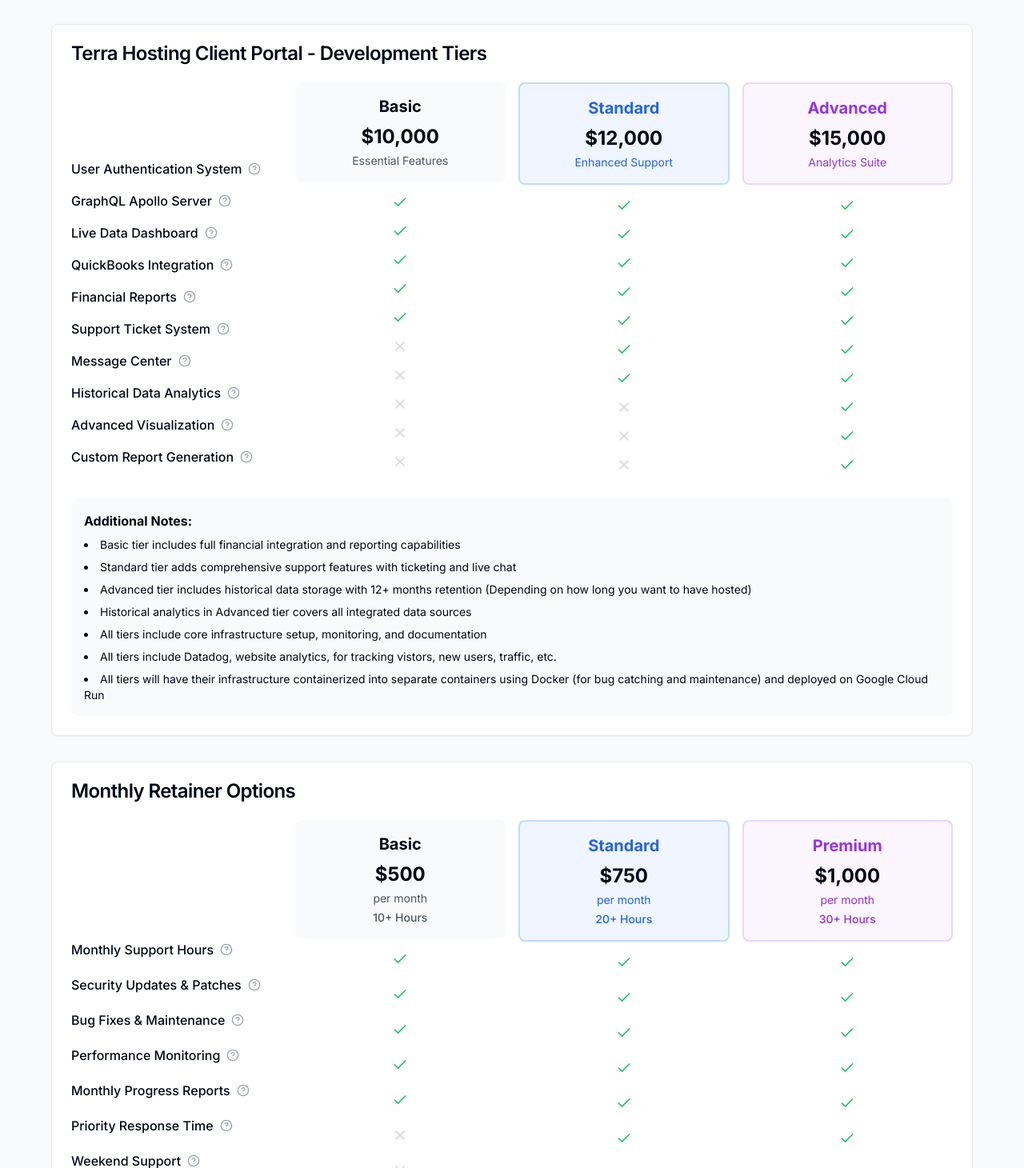
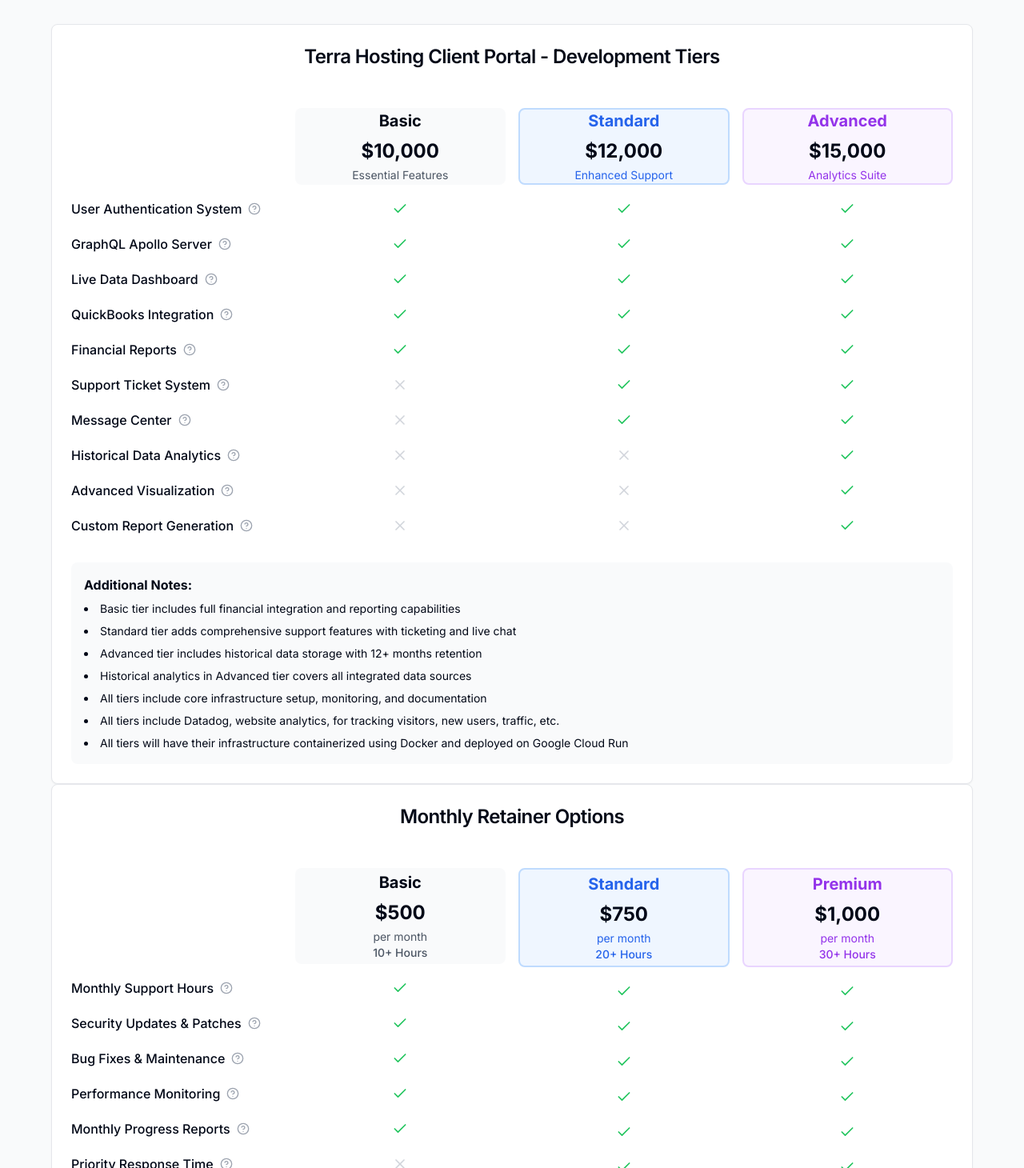
Before and after one commit to kevinm23nelson/terra-pricing, a Next.js app: page / in a window 1280 px wide. Shown: the part 70-1530 px from the top of the page at 80% size. Built offline with nearby package versions, Linux system fonts and the light colour scheme.

Commit message:
Edits to styling and sizing

```diff
--- a/src/components/retainer-tiers.tsx
+++ b/src/components/retainer-tiers.tsx
@@ -11,7 +11,7 @@
 interface RetainerFeature {
   name: string;
   description: string;
-  tooltipContent: string; // Detailed explanation for tooltip
+  tooltipContent: string;
   basic: boolean;
   standard: boolean;
   premium: boolean;
@@ -163,33 +163,30 @@
 
   return (
     <TooltipProvider>
-      <Card className="w-full max-w-6xl mt-8">
-        <CardHeader>
-          <CardTitle>Monthly Retainer Options</CardTitle>
+      <Card className="w-full max-w-6xl mx-auto">
+        <CardHeader className="text-center">
+          <CardTitle className="text-xl sm:text-2xl">Monthly Retainer Options</CardTitle>
         </CardHeader>
-        <CardContent>
-          <div className="grid grid-cols-4 gap-4">
+        <CardContent className="p-2 sm:p-6">
+          <div className="overflow-x-auto">
+            <div className="inline-block min-w-full align-middle">
+              <div className="grid grid-cols-4 gap-4 min-w-[800px]">
                 {/* Features Column */}
-            <div className="space-y-4">
-              {/* Adjust this height to match the pricing card headers */}
-              <div className="h-[132px]"></div>{" "}
-              {/* Changed from h-20 to h-[132px] */}
+                <div className="space-y-4 mt-6">
+                  <div className="h-24"></div>
                   {features.map((feature, index) => (
-                <div
-                  key={index}
-                  className="flex items-center space-x-2 min-h-[28px]"
-                >
-                  <span className="font-medium">{feature.name}</span>
-                  <Tooltip>
+                    <div key={index} className="flex items-center gap-2 pr-4 min-h-[28px]">
+                      <span className="font-medium text-sm sm:text-base whitespace-nowrap">{feature.name}</span>
+                      <Tooltip delayDuration={0}>
                         <TooltipTrigger asChild>
-                      <div className="inline-flex cursor-help">
+                          <div className="inline-flex flex-shrink-0 cursor-help">
                             <HelpCircle size={16} className="text-gray-400" />
                           </div>
                         </TooltipTrigger>
-                    <TooltipContent className="max-w-xs">
+                        <TooltipContent side="right" className="max-w-xs">
                           <div className="space-y-2">
                             <p className="font-medium">{feature.description}</p>
-                        <div className="text-sm text-gray-600 whitespace-pre-line">
+                            <div className="text-sm text-gray-800 whitespace-pre-line">
                               {feature.tooltipContent}
                             </div>
                           </div>
@@ -201,16 +198,14 @@
 
                 {/* Basic Tier */}
                 <div className="space-y-4">
-              <div className="text-center p-4 bg-gray-50 rounded-lg">
-                <h3 className="text-xl font-bold">Basic</h3>
-                <p className="text-2xl font-bold mt-2">$500</p>
-                <p className="text-sm text-gray-600 mt-1">per month</p>
-                <p className="text-sm font-medium text-gray-600 mt-1">
-                  10+ Hours
-                </p>
+                  <div className="text-center p-1 bg-gray-50 rounded-lg h-26 flex flex-col justify-center">
+                    <h3 className="text-lg sm:text-xl font-bold">Basic</h3>
+                    <p className="text-xl sm:text-2xl font-bold mt-2">$500</p>
+                    <p className="text-xs sm:text-sm text-gray-600 mt-1">per month</p>
+                    <p className="text-xs sm:text-sm font-medium text-gray-600">10+ Hours</p>
                   </div>
                   {features.map((feature, index) => (
-                <div key={index} className="flex justify-center min-h-[28px]">
+                    <div key={index} className="flex justify-center min-h-[28px] items-center">
                       {renderCheck(feature.basic)}
                     </div>
                   ))}
@@ -218,18 +213,14 @@
 
                 {/* Standard Tier */}
                 <div className="space-y-4">
-              <div className="text-center p-4 bg-blue-50 rounded-lg border-2 border-blue-200">
-                <h3 className="text-xl font-bold text-blue-600">Standard</h3>
-                <p className="text-2xl font-bold mt-2">$750</p>
-                <p className="text-sm text-blue-600 mt-1">per month</p>
-                <p className="text-sm font-medium text-blue-600 mt-1">
-                  20+ Hours
-                </p>
+                  <div className="text-center p-1 bg-blue-50 rounded-lg border-2 border-blue-200 h-26 flex flex-col justify-center">
+                    <h3 className="text-lg sm:text-xl font-bold text-blue-600">Standard</h3>
+                    <p className="text-xl sm:text-2xl font-bold mt-2">$750</p>
+                    <p className="text-xs sm:text-sm text-blue-600 mt-1">per month</p>
+                    <p className="text-xs sm:text-sm font-medium text-blue-600">20+ Hours</p>
                   </div>
                   {features.map((feature, index) => (
-                <div key={index} className="flex justify-center min-h-[28px]">
-                  {" "}
-                  {/* Added min-h-[28px] */}
+                    <div key={index} className="flex justify-center min-h-[28px] items-center">
                       {renderCheck(feature.standard)}
                     </div>
                   ))}
@@ -237,36 +228,29 @@
 
                 {/* Premium Tier */}
                 <div className="space-y-4">
-              <div className="text-center p-4 bg-purple-50 rounded-lg border-2 border-purple-200">
-                <h3 className="text-xl font-bold text-purple-600">Premium</h3>
-                <p className="text-2xl font-bold mt-2">$1,000</p>
-                <p className="text-sm text-purple-600 mt-1">per month</p>
-                <p className="text-sm font-medium text-purple-600 mt-1">
-                  30+ Hours
-                </p>
+                  <div className="text-center p-1 bg-purple-50 rounded-lg border-2 border-purple-200 h-26 flex flex-col justify-center">
+                    <h3 className="text-lg sm:text-xl font-bold text-purple-600">Premium</h3>
+                    <p className="text-xl sm:text-2xl font-bold mt-2">$1,000</p>
+                    <p className="text-xs sm:text-sm text-purple-600 mt-1">per month</p>
+                    <p className="text-xs sm:text-sm font-medium text-purple-600">30+ Hours</p>
                   </div>
                   {features.map((feature, index) => (
-                <div key={index} className="flex justify-center min-h-[28px]">
-                  {" "}
-                  {/* Added min-h-[28px] */}
+                    <div key={index} className="flex justify-center min-h-[28px] items-center">
                       {renderCheck(feature.premium)}
                     </div>
                   ))}
                 </div>
               </div>
+            </div>
+          </div>
 
           <div className="mt-8 p-4 bg-gray-50 rounded-lg">
             <h4 className="font-bold mb-2">Additional Notes:</h4>
-            <ul className="list-disc list-inside space-y-2 text-sm">
-              <li>
-                All tiers include monthly detailed reports of work completed
-              </li>
-              <li>Unused hours do not roll over to the next month</li>
-              <li>Additional hours available at standard hourly rate</li>
-              <li>Premium tier includes priority handling for all requests</li>
-              <li>
-                24/7 emergency support available for Standard and Premium tiers
-              </li>
+            <ul className="list-disc list-inside space-y-2">
+              <li className="text-sm">All tiers include monthly detailed reports of work completed</li>
+              <li className="text-sm">Unused hours do not roll over to the next month</li>
+              <li className="text-sm">Additional hours available at standard hourly rate</li>
+              <li className="text-sm">Premium tier includes priority handling for all requests</li>
             </ul>
           </div>
         </CardContent>
--- a/src/components/service-tiers.tsx
+++ b/src/components/service-tiers.tsx
@@ -11,7 +11,7 @@
 interface Feature {
   name: string;
   description: string;
-  tooltipContent: string; // New field for detailed tooltip content
+  tooltipContent: string;
   basic: boolean;
   standard: boolean;
   advanced: boolean;
@@ -84,7 +84,7 @@
     {
       name: "Support Ticket System",
       description: "User submit tickets for issues",
-        tooltipContent: `• If users have a paticular issue they need assistance with
+      tooltipContent: `• If users have a particular issue they need assistance with
     - Requests
     - Comments
     - Concerns
@@ -140,7 +140,6 @@
       standard: false,
       advanced: true,
     }
-    // Add tooltipContent for remaining features...
   ];
 
   const renderCheck = (included: boolean): JSX.Element => {
@@ -153,25 +152,27 @@
 
   return (
     <TooltipProvider>
-      <Card className="w-full max-w-6xl">
-        <CardHeader>
-          <CardTitle>Terra Hosting Client Portal - Development Tiers</CardTitle>
+      <Card className="w-full max-w-6xl mx-auto">
+        <CardHeader className="text-center">
+          <CardTitle className="text-xl sm:text-2xl">Terra Hosting Client Portal - Development Tiers</CardTitle>
         </CardHeader>
-        <CardContent>
-          <div className="grid grid-cols-4 gap-4">
-            {/* Features Column */}
+        <CardContent className="p-2 sm:p-6">
+          <div className="overflow-x-auto">
+            <div className="inline-block min-w-full align-middle">
+              <div className="grid grid-cols-4 gap-4 min-w-[800px]">
+                {/* Features Column - Adjusted spacing */}
                 <div className="space-y-4">
-              <div className="h-20"></div>
+                  <div className="h-24"></div> {/* Increased height from h-20 to h-24 */}
                   {features.map((feature, index) => (
-                <div key={index} className="flex items-center space-x-2">
-                  <span className="font-medium">{feature.name}</span>
+                    <div key={index} className="flex items-center gap-2 pr-4 min-h-[28px]">
+                      <span className="font-medium text-sm sm:text-base whitespace-nowrap">{feature.name}</span>
                       <Tooltip delayDuration={0}>
                         <TooltipTrigger asChild>
-                      <div className="inline-flex cursor-help">
+                          <div className="inline-flex flex-shrink-0 cursor-help">
                             <HelpCircle size={16} className="text-gray-400" />
                           </div>
                         </TooltipTrigger>
-                    <TooltipContent className="max-w-xs">
+                        <TooltipContent side="right" className="max-w-xs">
                           <div className="space-y-2">
                             <p className="font-medium">{feature.description}</p>
                             <div className="text-sm text-gray-800 whitespace-pre-line">
@@ -184,16 +185,15 @@
                   ))}
                 </div>
 
-            {/* Rest of the component remains the same... */}
                 {/* Basic Tier */}
                 <div className="space-y-4">
-              <div className="text-center p-4 bg-gray-50 rounded-lg">
-                <h3 className="text-xl font-bold">Basic</h3>
-                <p className="text-2xl font-bold mt-2">$10,000</p>
-                <p className="text-sm text-gray-600 mt-1">Essential Features</p>
+                  <div className="text-center p-4 bg-gray-50 rounded-lg h-24 flex flex-col justify-center"> {/* Added fixed height */}
+                    <h3 className="text-lg sm:text-xl font-bold">Basic</h3>
+                    <p className="text-xl sm:text-2xl font-bold mt-2">$10,000</p>
+                    <p className="text-xs sm:text-sm text-gray-600 mt-1">Essential Features</p>
                   </div>
                   {features.map((feature, index) => (
-                <div key={index} className="flex justify-center">
+                    <div key={index} className="flex justify-center min-h-[28px] items-center">
                       {renderCheck(feature.basic)}
                     </div>
                   ))}
@@ -201,13 +201,13 @@
 
                 {/* Standard Tier */}
                 <div className="space-y-4">
-              <div className="text-center p-4 bg-blue-50 rounded-lg border-2 border-blue-200">
-                <h3 className="text-xl font-bold text-blue-600">Standard</h3>
-                <p className="text-2xl font-bold mt-2">$12,000</p>
-                <p className="text-sm text-blue-600 mt-1">Enhanced Support</p>
+                  <div className="text-center p-4 bg-blue-50 rounded-lg border-2 border-blue-200 h-24 flex flex-col justify-center"> {/* Added fixed height */}
+                    <h3 className="text-lg sm:text-xl font-bold text-blue-600">Standard</h3>
+                    <p className="text-xl sm:text-2xl font-bold mt-2">$12,000</p>
+                    <p className="text-xs sm:text-sm text-blue-600 mt-1">Enhanced Support</p>
                   </div>
                   {features.map((feature, index) => (
-                <div key={index} className="flex justify-center">
+                    <div key={index} className="flex justify-center min-h-[28px] items-center">
                       {renderCheck(feature.standard)}
                     </div>
                   ))}
@@ -215,48 +215,31 @@
 
                 {/* Advanced Tier */}
                 <div className="space-y-4">
-              <div className="text-center p-4 bg-purple-50 rounded-lg border-2 border-purple-200">
-                <h3 className="text-xl font-bold text-purple-600">Advanced</h3>
-                <p className="text-2xl font-bold mt-2">$15,000</p>
-                <p className="text-sm text-purple-600 mt-1">Analytics Suite</p>
+                  <div className="text-center p-4 bg-purple-50 rounded-lg border-2 border-purple-200 h-24 flex flex-col justify-center"> {/* Added fixed height */}
+                    <h3 className="text-lg sm:text-xl font-bold text-purple-600">Advanced</h3>
+                    <p className="text-xl sm:text-2xl font-bold mt-2">$15,000</p>
+                    <p className="text-xs sm:text-sm text-purple-600 mt-1">Analytics Suite</p>
                   </div>
                   {features.map((feature, index) => (
-                <div key={index} className="flex justify-center">
+                    <div key={index} className="flex justify-center min-h-[28px] items-center">
                       {renderCheck(feature.advanced)}
                     </div>
                   ))}
                 </div>
               </div>
+            </div>
+          </div>
 
           <div className="mt-8 p-4 bg-gray-50 rounded-lg">
             <h4 className="font-bold mb-2">Additional Notes:</h4>
-            <ul className="list-disc list-inside space-y-2 text-sm">
-              <li>
-                Basic tier includes full financial integration and reporting
-                capabilities
-              </li>
-              <li>
-                Standard tier adds comprehensive support features with ticketing
-                and live chat
-              </li>
-              <li>
-                Advanced tier includes historical data storage with 12+ months
-                retention (Depending on how long you want to have hosted)
-              </li>
-              <li>
-                Historical analytics in Advanced tier covers all integrated data
-                sources
-              </li>
-              <li>
-                All tiers include core infrastructure setup, monitoring, and
-                documentation
-              </li>
-              <li>
-                All tiers include Datadog, website analytics, for tracking vistors, new users, traffic, etc.
-              </li>
-              <li>
-                All tiers will have their infrastructure containerized into separate containers using Docker (for bug catching and maintenance) and deployed on Google Cloud Run
-              </li>
+            <ul className="list-disc list-inside space-y-2">
+              <li className="text-sm">Basic tier includes full financial integration and reporting capabilities</li>
+              <li className="text-sm">Standard tier adds comprehensive support features with ticketing and live chat</li>
+              <li className="text-sm">Advanced tier includes historical data storage with 12+ months retention</li>
+              <li className="text-sm">Historical analytics in Advanced tier covers all integrated data sources</li>
+              <li className="text-sm">All tiers include core infrastructure setup, monitoring, and documentation</li>
+              <li className="text-sm">All tiers include Datadog, website analytics, for tracking visitors, new users, traffic, etc.</li>
+              <li className="text-sm">All tiers will have their infrastructure containerized using Docker and deployed on Google Cloud Run</li>
             </ul>
           </div>
         </CardContent>
```
Lines whose indentation alone changed are shown as unchanged.
